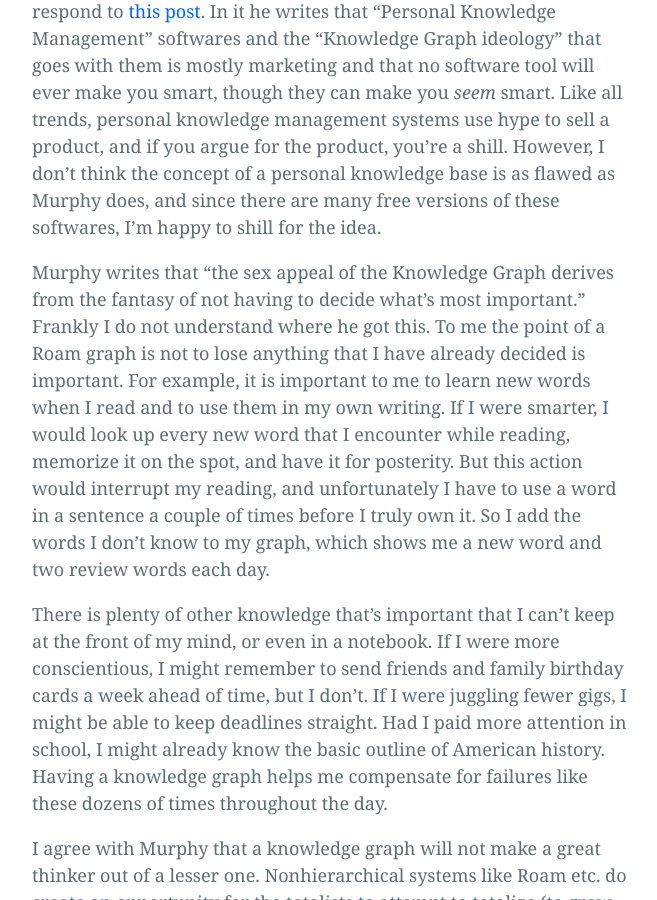
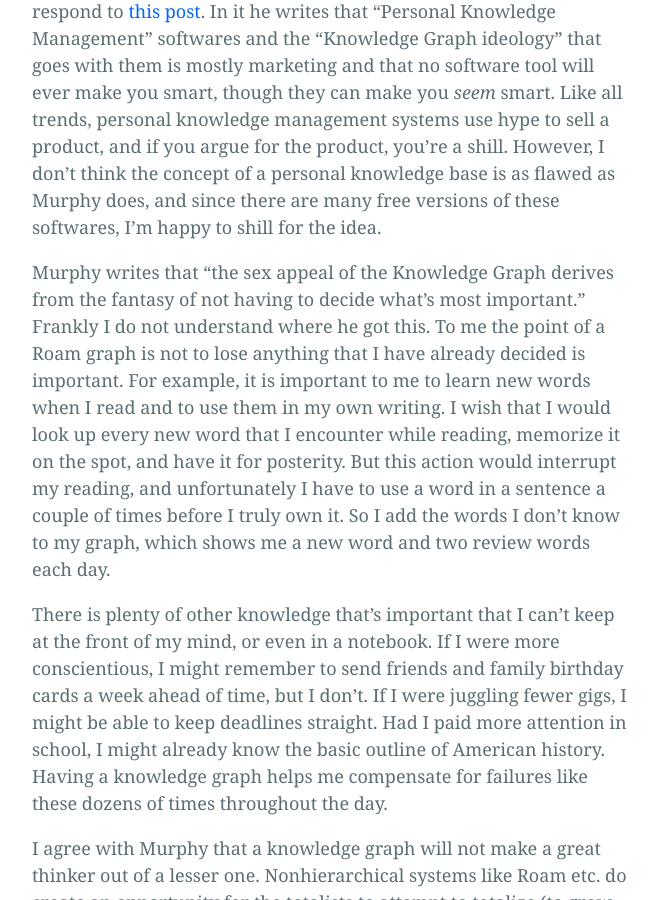
Before and after one commit to bliss-st/ss-website, a Jekyll site: the page built from _posts/2022-4-27-in-defense.md, in a window 1280 px wide and 900 px high, scrolled down 861 px. Shown: the whole window, without its empty margins (308-965 px from the left). Built offline with Jekyll 4.4.1, drawn with Linux system fonts in a browser that asks for light colours.

Commit message:
Update 2022-4-27-in-defense.md

```diff
--- a/_posts/2022-4-27-in-defense.md
+++ b/_posts/2022-4-27-in-defense.md
@@ -9,7 +9,7 @@
 
 I like Justin Murphy's Other Life newsletter, and I wanted to briefly respond to [this post]("https://www.otherlife.co/pkm/"). In it he writes that "Personal Knowledge Management" softwares and the "Knowledge Graph ideology" that goes with them is mostly marketing and that no software tool will ever make you smart, though they can make you <em>seem</em> smart. Like all trends, personal knowledge management systems use hype to sell a product, and if you argue for the product, you're a shill. However, I don't think the concept of a personal knowledge base is as flawed as Murphy does, and since there are many free versions of these softwares, I'm happy to shill for the idea.
 
-Murphy writes that "the sex appeal of the Knowledge Graph derives from the fantasy of not having to decide what's most important." Frankly I do not understand where he got this. To me the point of a Roam graph is not to lose anything that I have already decided is important. For example, it is important to me to learn new words when I read and to use them in my own writing. If I were smarter, I would look up every new word that I encounter while reading, memorize it on the spot, and have it for posterity. But this action would interrupt my reading, and unfortunately I have to use a word in a sentence a couple of times before I truly own it. So I add the words I don't know to my graph, which shows me a new word and two review words each day.
+Murphy writes that "the sex appeal of the Knowledge Graph derives from the fantasy of not having to decide what's most important." Frankly I do not understand where he got this. To me the point of a Roam graph is not to lose anything that I have already decided is important. For example, it is important to me to learn new words when I read and to use them in my own writing. I wish that I would look up every new word that I encounter while reading, memorize it on the spot, and have it for posterity. But this action would interrupt my reading, and unfortunately I have to use a word in a sentence a couple of times before I truly own it. So I add the words I don't know to my graph, which shows me a new word and two review words each day.
 
 There is plenty of other knowledge that's important that I can't keep at the front of my mind, or even in a notebook. If I were more conscientious, I might remember to send friends and family birthday cards a week ahead of time, but I don't. If I were juggling fewer gigs, I might be able to keep deadlines straight. Had I paid more attention in school, I might already know the basic outline of American history. Having a knowledge graph helps me compensate for failures like these dozens of times throughout the day.
 
```
